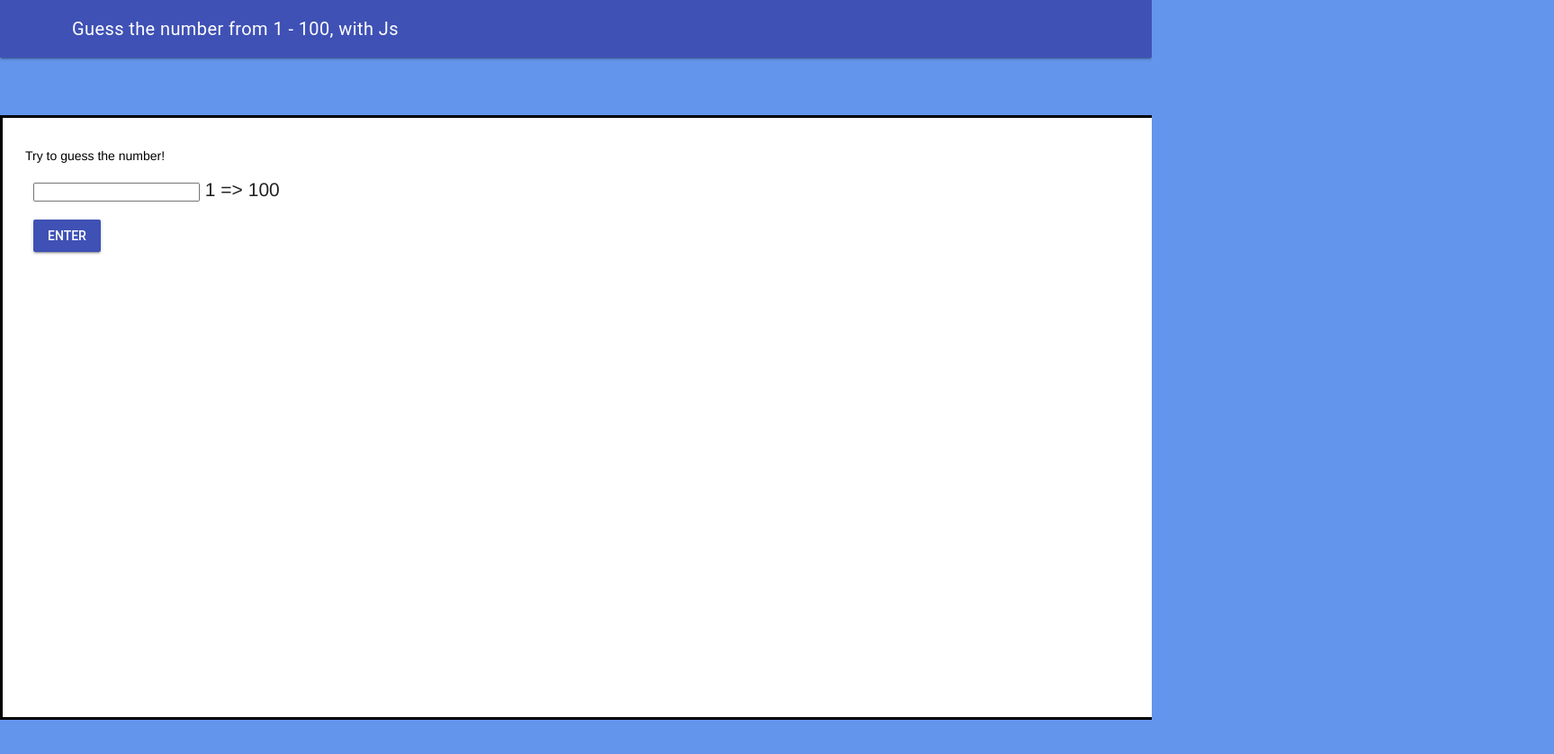
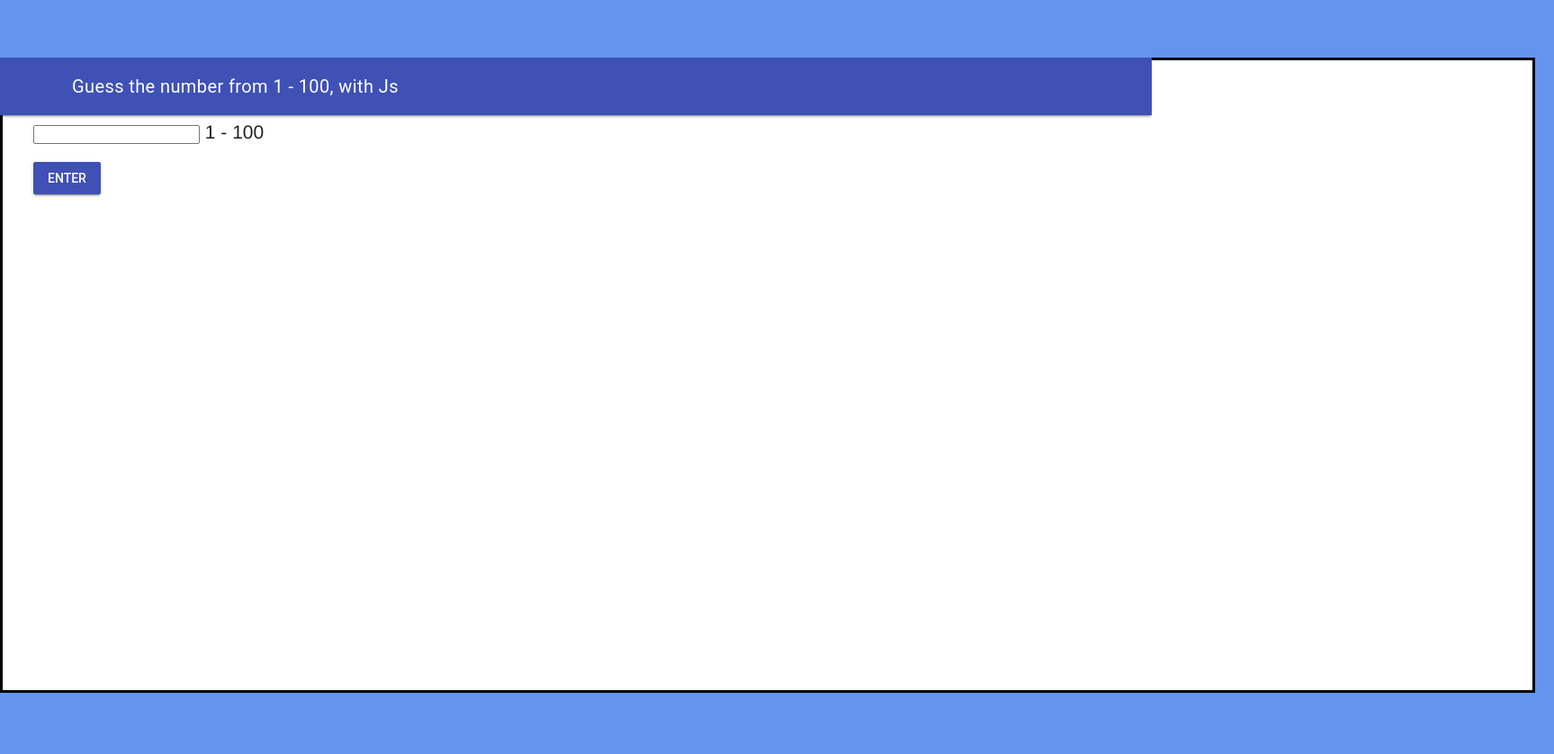
Before and after one commit to kai-nguyen-4/ICD2O-1-2023-Final-Project-Kai-Nguyen, a plain HTML site: page index.html in a window 1280 px wide. Shown: the whole page at 90% size, 1727 px wide, since content can reach past the window. Before the commit the page ends 800 px from the top, so only its background shows below. Drawn offline with nearby package versions, Linux system fonts and the light colour scheme.

Commit message:
fixed errors

```diff
--- a/index.html
+++ b/index.html
@@ -29,6 +29,7 @@
           <div class="mdl-layout-spacer"></div>
         </div>
       </header>
+    </div>
     <div class="textbox">
       <div class="page-content-current-score">
         <div id="currentScore"></div>
@@ -42,7 +43,7 @@
     <p style="padding-left: 25px;">Try to guess the number!</p>
       <div>
       <input type="number" pattern="-?[0-9]*(\.[0-9]+)?" id="number-entered" style="margin-left: 2%;"/>
-      <label for="num1-entered" > 1 => 100</label>
+      <label for="num1-entered"> 1 - 100</label>
       <span class="mdl-textfield__error">Input is not a number!</span>
       </div>
       <br />
```
